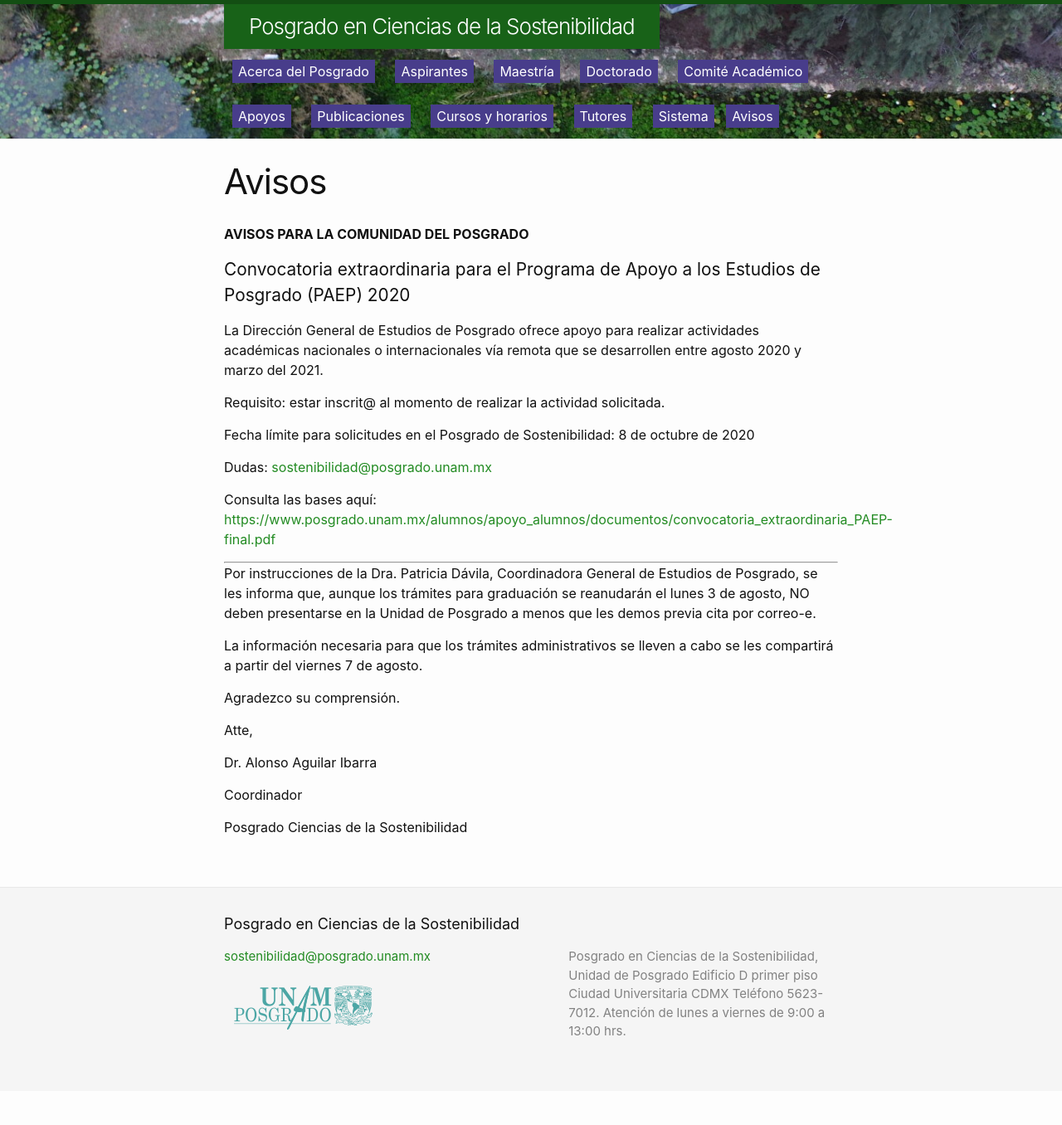
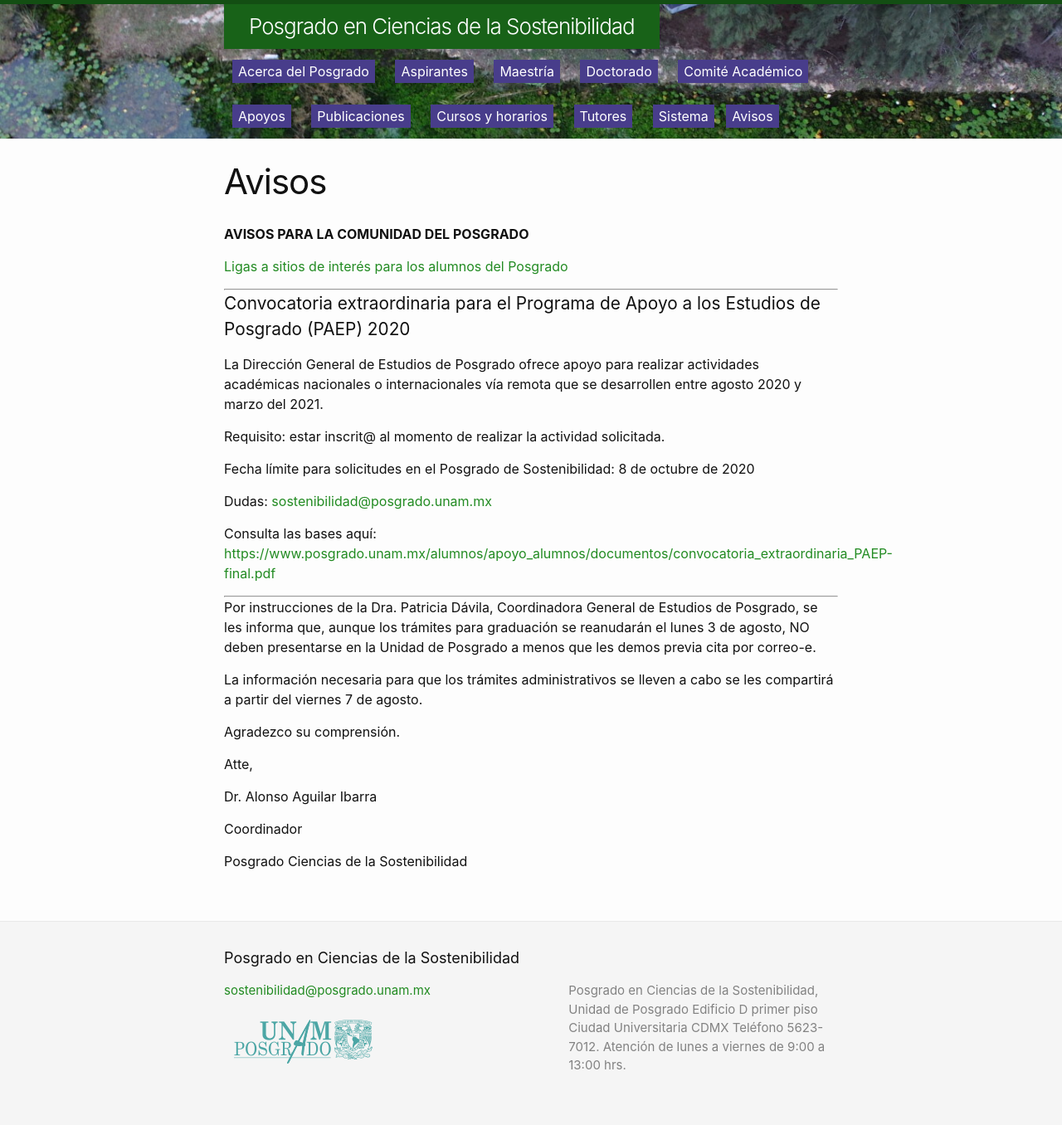
Before and after one commit to pcs-unam/pcs-unam.github.io, a Jekyll site: the page built from 09_avisos.md, in a window 1280 px wide. Shown: the whole page at 83% size. Built offline with Jekyll 4.4.1, drawn with Linux system fonts in a browser that asks for light colours; before the commit the page ends 1315 px from its top, so only the background shows below that.

Commit message:
Se subió un pdf con ligas a sitios de interés para los alumnos

```diff
--- a/09_avisos.md
+++ b/09_avisos.md
@@ -8,6 +8,12 @@
 
 **AVISOS PARA LA COMUNIDAD DEL POSGRADO**
 
+
+[Ligas a sitios de interés para los alumnos del Posgrado ](/assets/avisos/ligasdeinteres_alumnos_sostenibilidad.pdf)
+
+
+
+-----------------------------------------
 
 
 ## Convocatoria extraordinaria para el Programa de Apoyo a los Estudios de Posgrado (PAEP) 2020
```
